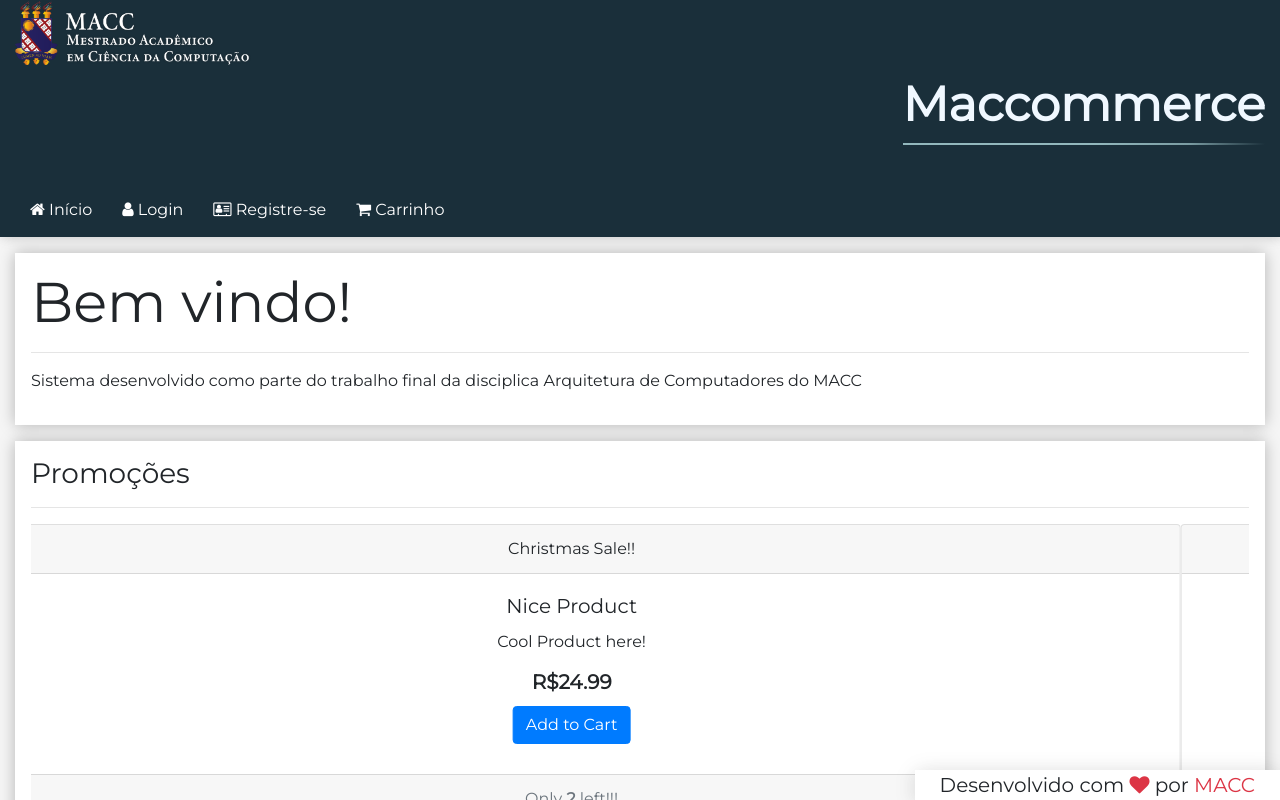
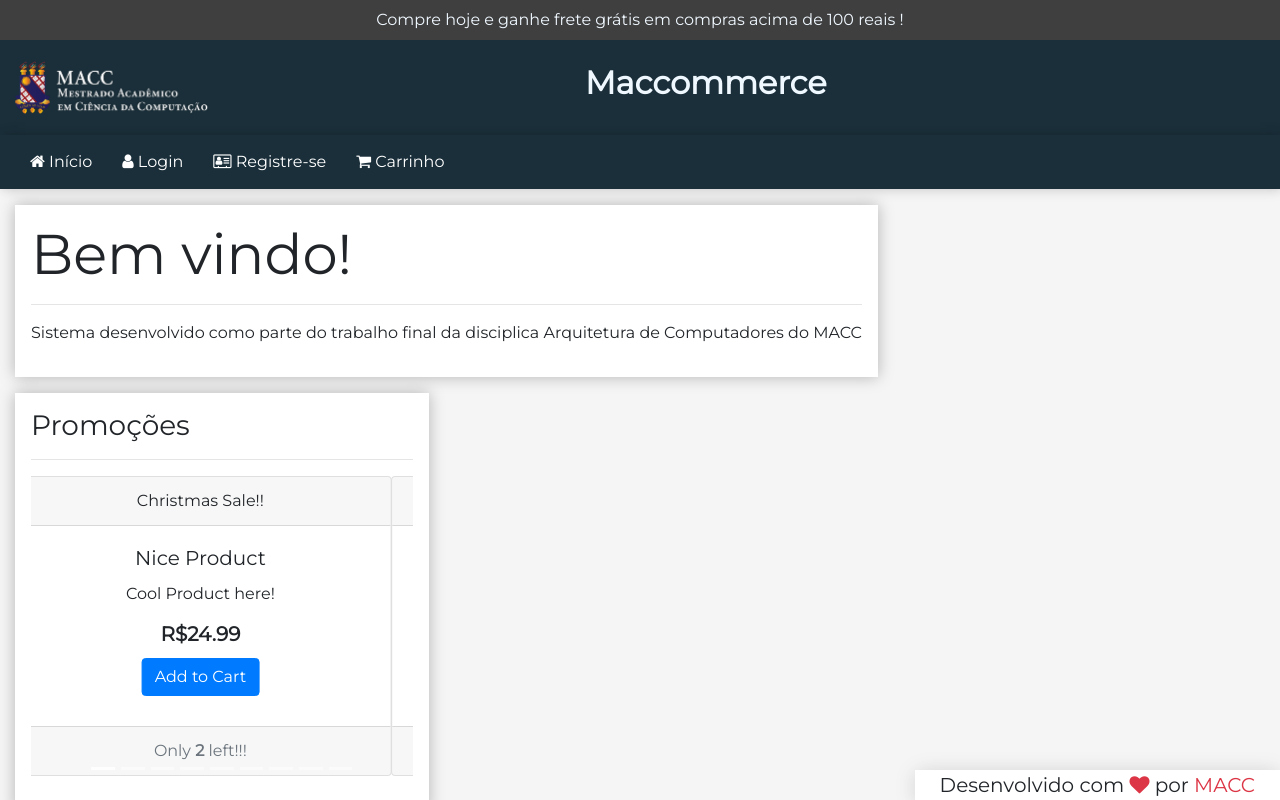
Before and after one commit to filhoeduardo83/webapp, a React (Create React App) app: page /cart in a window 1280 px wide. Shown: the top 800 px of the page. Built offline with nearby package versions, Linux system fonts and the light colour scheme.

Commit message:
Atualzando layout para aparência mais amigavel

```diff
--- a/src/components/template/Header.css
+++ b/src/components/template/Header.css
@@ -1,25 +1,46 @@
 .bar {
   display: flex;
+  flex-direction: column;
+  background-color: var(--bg-dark);
 }
-header.header {
-    background-color: var(--bg-dark);
-    padding: 0px 15px;
 
+.top {
+  display: flex;
+  background-color:	#3F3F3F;
+  height: 40px;
+  color: aliceblue;
+  justify-content: center;
+  align-items: center;
 
 }
 
 
-header.header h1{
-    font-size: 3.0em;
+.content {
+  display: flex;
+  flex-direction: row;
+  justify-content: flex-start;
+}
+
+
+.maccommerce {
+  display: flex;
+  padding: 0px 15px;
+  justify-content: center;
+  align-items: center;
+}
+
+
+
+.maccommerce h1{
+    font-size: 2.0em;
     color: aliceblue;
-    padding: 2px 0 10px 0;
     font-family: Arial,sans-serif;
+    padding-left:250px;
     font-weight: bold;
-    text-align: left;
-    padding-bottom: 30px;
+
   }
 
-  header.header h1:after{
+  /* header.header h1:after{
     content: ' ';
     display: block;
     width: 100%;
@@ -27,4 +48,4 @@
     margin-top: 10px;
     background: -webkit-linear-gradient(to right, rgba(147,184,189,2) 0%,rgba(147,184,189,1.5) 20%,rgba(147,184,189,1) 53%,rgba(147,184,189,0.8) 79%,rgba(147,184,189,0) 100%);
     background: linear-gradient(to right, rgba(147,184,189,2) 0%,rgba(147,184,189,1.5) 20%,rgba(147,184,189,1) 53%,rgba(147,184,189,0.8) 79%,rgba(147,184,189,0) 100%);
-  }
+  } */
--- a/src/components/template/Header.jsx
+++ b/src/components/template/Header.jsx
@@ -4,11 +4,18 @@
 import React from 'react'
 
 export default props =>
-    <div className="bar">
-        <Logo />
-        <header className="header d-none d-sm-flex flex-column">
-            <h1 className="mt-3">
-                <i className={`fa fa-${props.icon}`}></i> <strong>Maccommerce</strong>
+<div className="bar">
+    <div className= "top">
+        Compre hoje e ganhe frete grátis em compras acima de 100 reais !
+    </div>
+
+    <div className="content">
+         <Logo />
+        <div className="maccommerce">
+            <h1>
+               <strong>Maccommerce</strong>
             </h1>
-        </header>
+        </div>
     </div>
+
+</div>
--- a/src/components/template/Logo.css
+++ b/src/components/template/Logo.css
@@ -1,16 +1,15 @@
 .logo {
-    background-color: var(--bg-dark);
-    /* display: grid; */
-
+    /* background-color: var(--bg-dark); */
+    width: 25%;
 }
 
 .logo img {
-    padding: 0px 15px;
-    width: 30%;
+    padding: 20px 15px;
+    width: 70%;
 }
 
-@media(max-width: 576px) {
+/* @media(max-width: 576px) {
     aside.logo img {
         width: 350px;
     }
-}
+} */
--- a/src/components/template/Nav.css
+++ b/src/components/template/Nav.css
@@ -1,5 +1,7 @@
 .menu-area {
-    display:flex;
+    /* display:flex; */
+    flex-direction: column;
+
     padding: 15px;
     flex:1;
 
--- a/src/main/App.css
+++ b/src/main/App.css
@@ -34,7 +34,7 @@
     height: 200vh; */
     background-color: #F5F5F5;
 }
-
+/*
 .logo {
     grid-area: logo;
 }
@@ -53,7 +53,7 @@
 
 footer.footer  {
     grid-area: footer;
-}
+} */
 /*
 @media(max-width: 768px) {
     .app {
```
Also changed, not shown: deployment/deployment-single-registry.yaml (added, +44 -0 lines), 1 other file (tests, documents, lock files or other folders).
